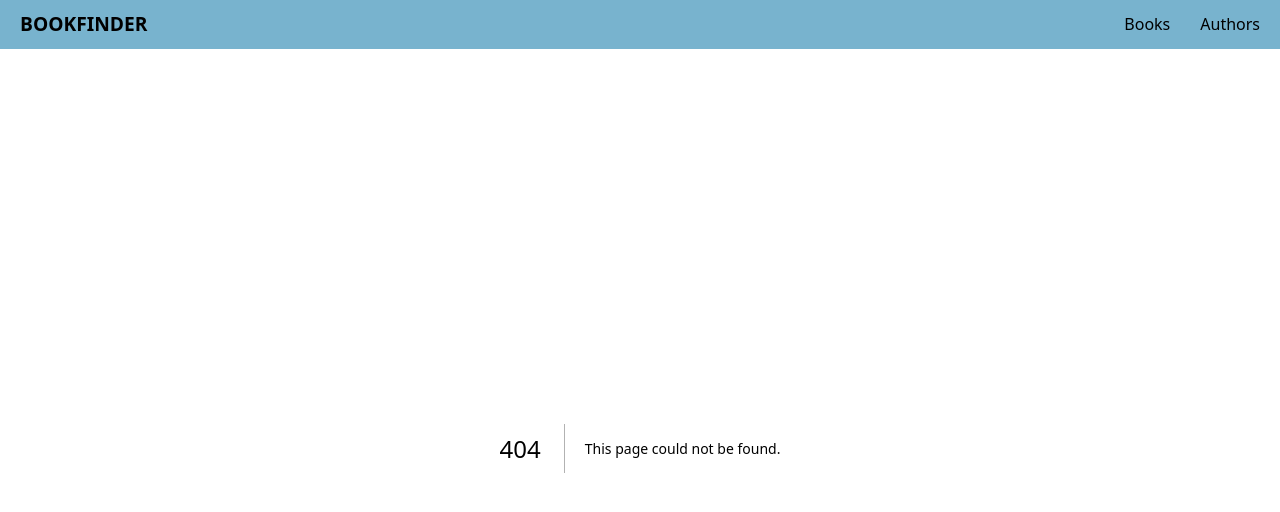
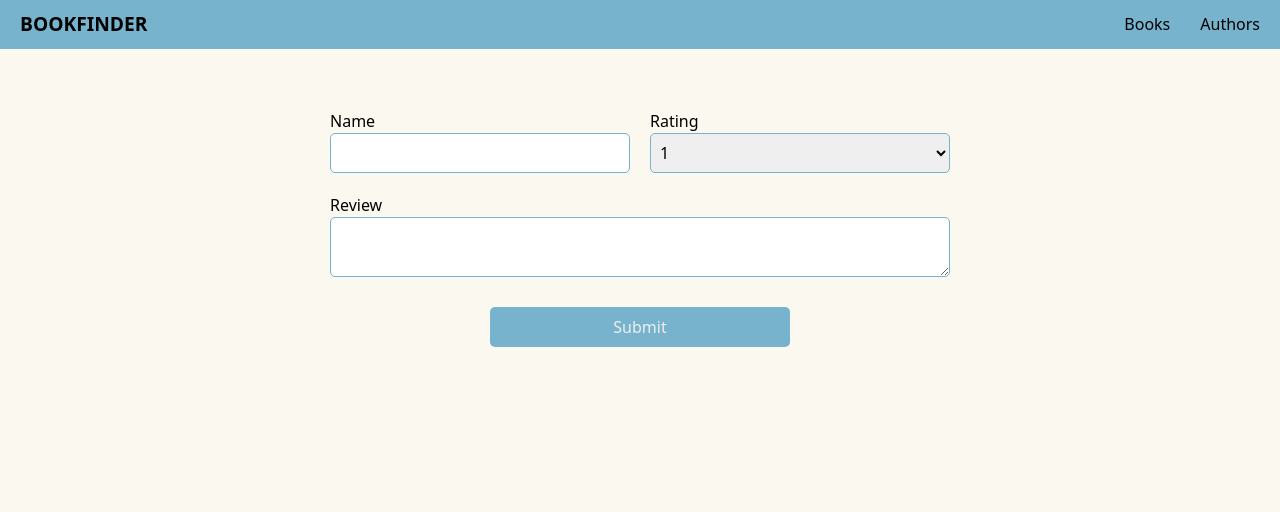
Before and after one commit to ayush-jakhmola/Bookfinder_client, a Next.js app: page /review/create in a window 1280 px wide. Before the commit this address had no page. Shown: the top 512 px of the page. Built offline with nearby package versions, Linux system fonts and the light colour scheme.

Commit message:
feat: added ratings

```diff
--- a/src/api/graphql/book.api.ts
+++ b/src/api/graphql/book.api.ts
@@ -38,6 +38,11 @@ export const GetBookById = gql`
       published_date
       author {
         name
+      }
+      reviews {
+        name
+        rating
+        review
       }
     }
   }
--- /dev/null
+++ b/src/api/graphql/review.api.ts
@@ -0,0 +1,16 @@
+import { gql } from "@apollo/client";
+
+export const CreateReview = gql`
+  mutation ($name: String!, $rating: Int!, $review: String!, $book_id: ID!) {
+    addReview(
+      name: $name
+      rating: $rating
+      review: $review
+      book_id: $book_id
+    ) {
+      name
+      rating
+      review
+    }
+  }
+`;
--- a/src/app/globals.css
+++ b/src/app/globals.css
@@ -44,6 +44,15 @@ body {
   width: 300px;
 }
 
+.form-control select {
+  height: 40px;
+  outline: none;
+  border: 1px solid var(--primary);
+  border-radius: 5px;
+  padding: 5px;
+  width: 300px;
+}
+
 .form-control textarea {
   outline: none;
   border: 1px solid var(--primary);
--- /dev/null
+++ b/src/app/review/create/page.tsx
@@ -0,0 +1,93 @@
+"use client";
+
+import { CreateReview } from "@/api/graphql/review.api";
+import Loader from "@/components/loader/loader";
+import { useMutation } from "@apollo/client";
+import { redirect, useSearchParams } from "next/navigation";
+import React, { Suspense } from "react";
+
+export default function Page() {
+  return (
+    <Suspense>
+      <CreateReviewPage />
+    </Suspense>
+  );
+}
+
+function CreateReviewPage() {
+  const searchParams = useSearchParams();
+  const book_id = searchParams.get("bookId");
+
+  const [formData, setFormData] = React.useState({
+    name: "",
+    rating: "",
+    review: "",
+  });
+
+  const [addReview, { loading }] = useMutation(CreateReview);
+
+  const handleChange = (e: any) => {
+    const { name, value } = e.target;
+    setFormData({
+      ...formData,
+      [name]: value, // Update the specific field
+    });
+  };
+
+  if (loading) return <Loader />;
+
+  return (
+    <form
+      className="form"
+      onSubmit={(e) => {
+        e.preventDefault();
+        addReview({
+          variables: {
+            book_id,
+            ...formData,
+            rating: parseInt(formData.rating),
+          },
+        });
+        redirect(`/books/${book_id}`);
+      }}
+    >
+      <div className="row">
+        <div className="form-control">
+          <label>Name</label>
+          <input
+            name="name"
+            value={formData.name}
+            type="text"
+            onChange={handleChange}
+          />
+        </div>
+        <div className="form-control">
+          <label>Rating</label>
+          <select name="rating" onChange={handleChange}>
+            <option disabled>--Select--</option>
+            {Array(5)
+              .fill(null)
+              .map((_, idx) => (
+                <option key={idx} value={idx + 1}>
+                  {idx + 1}
+                </option>
+              ))}
+          </select>
+        </div>
+      </div>
+      <div>
+        <div className="form-control">
+          <label>Review</label>
+          <textarea
+            name="review"
+            value={formData.review}
+            onChange={handleChange}
+          />
+        </div>
+      </div>
+      <div className="form-control">
+        <button type="submit">Submit</button>
+      </div>
+    </form>
+  );
+}
--- a/src/components/apollo/client.ts
+++ b/src/components/apollo/client.ts
@@ -2,7 +2,9 @@ import { ApolloClient, InMemoryCache } from "@apollo/client";
 
 const createApolloClient = () => {
   return new ApolloClient({
-    uri: "https://bookfinder-server.onrender.com/",
+    uri: false
+      ? "https://bookfinder-server.onrender.com/"
+      : "http://localhost:4040",
     cache: new InMemoryCache(),
   });
 };
```
Also changed, not shown: src/app/books/[id]/page.css (+22 -0 lines), src/app/books/[id]/page.tsx (+23 -0 lines).
